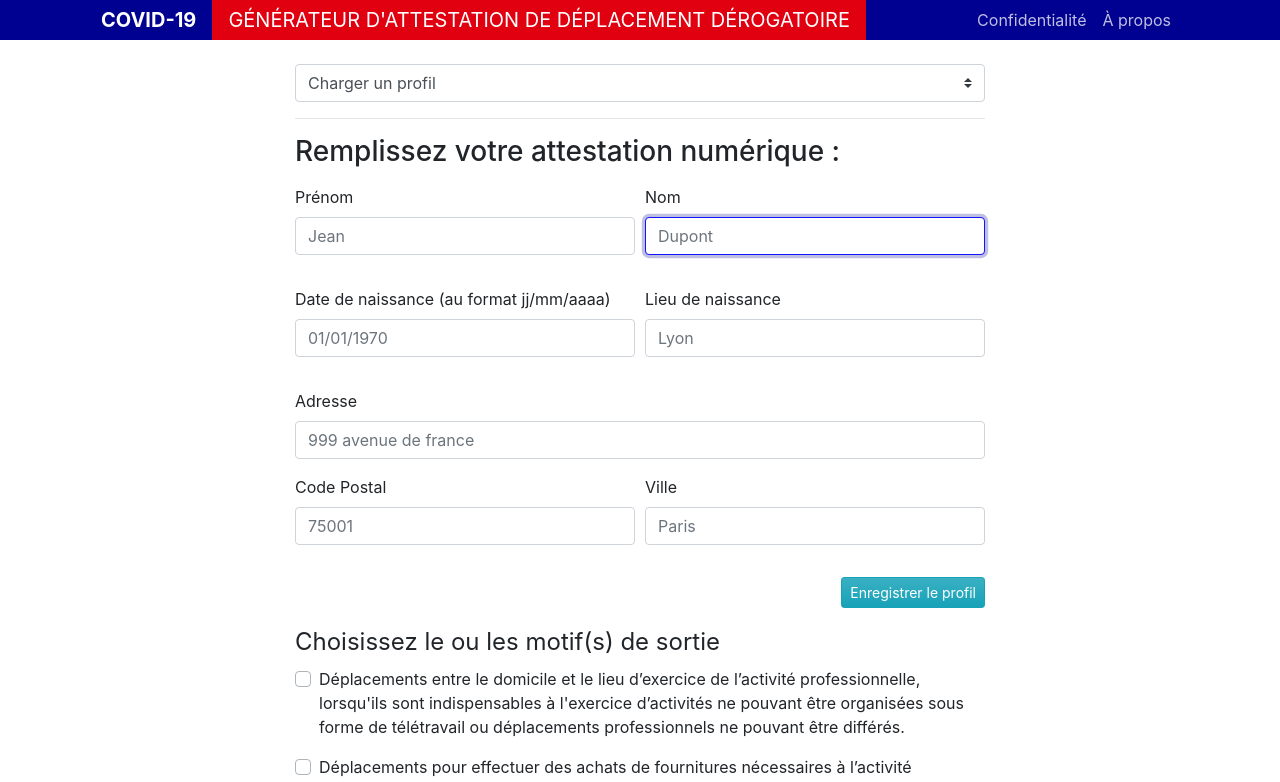
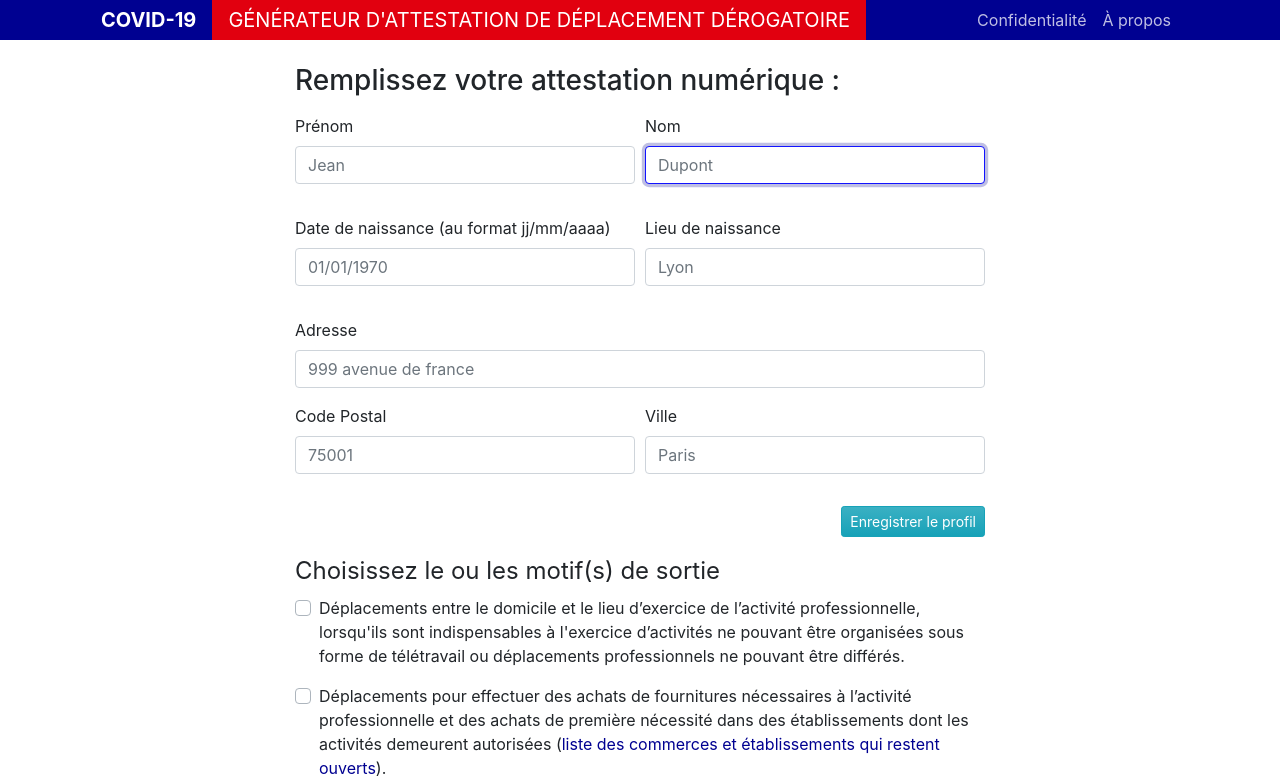
Before and after one commit to ilhooq/attestation-covid-19, a Vue app: page /#/ in a window 1280 px wide. Shown: the top 782 px of the page. Built offline with nearby package versions, Linux system fonts and the light colour scheme.

Commit message:
Choix du profil avec des boutons plutôt qu'un select

```diff
--- a/src/main.js
+++ b/src/main.js
@@ -4,7 +4,6 @@ import './registerServiceWorker'
 import router from './router'
 import {
   NavbarPlugin,
-  FormSelectPlugin,
   FormGroupPlugin,
   FormInputPlugin,
   ButtonPlugin,
@@ -16,7 +15,6 @@ import './assets/main.scss'
 Vue.config.productionTip = false
 
 Vue.use(NavbarPlugin)
-Vue.use(FormSelectPlugin)
 Vue.use(FormGroupPlugin)
 Vue.use(FormInputPlugin)
 Vue.use(ButtonPlugin)
--- a/src/views/FormProfile.vue
+++ b/src/views/FormProfile.vue
@@ -2,8 +2,12 @@
 <template>
   <form id="form-profile" @submit.stop.prevent="save" accept-charset="utf-8">
 
-    <b-form-select v-model="profile" :options="profileOptions" @change="loadProfile"></b-form-select>
-    <hr />
+    <div v-if="profiles.length">
+      <h2 class="h3 my-3">Charger un profil :</h2>
+      <button type="button" class="btn btn-primary mr-2" @click="loadProfile(null)">Nouveau profil</button>
+      <button type="button" class="btn btn-secondary mr-2" v-for="(item, index) in profiles" :key="index" @click="loadProfile(index)">{{ item.firstname }}</button>
+      <hr />
+    </div>
 
     <h2 class="h3 my-3">Remplissez votre attestation numérique :</h2>
 
@@ -234,6 +238,7 @@ export default {
         this.profile++
       } else {
         profiles[this.profile] = this.form
+        alert('Modifications enregistrées.')
       }
 
       localStorage.setItem('profils', JSON.stringify(profiles))
@@ -241,7 +246,9 @@ export default {
       this.updateProfiles()
     },
 
-    loadProfile: function() {
+    loadProfile: function(index) {
+      this.profile = index
+
       if (this.profile === null) {
         this.clear()
         return
@@ -284,11 +291,12 @@ export default {
         const creationHour = new Date().toLocaleTimeString('fr-FR', { hour: '2-digit', minute: '2-digit' }).replace(':', '-')
         const fileName = `attestation-${creationDate}_${creationHour}.pdf`
         const link = document.createElement('a')
+        link.style.display = 'none'
+        document.body.appendChild(link)
         var url = URL.createObjectURL(blob)
-        link.href = url
-        link.download = fileName
-        document.body.appendChild(link)
-        link.click()
+        link.setAttribute('href', url)
+        link.setAttribute('download', fileName)
+        link.dispatchEvent(new MouseEvent('click'))
       })
     }
   },
```
